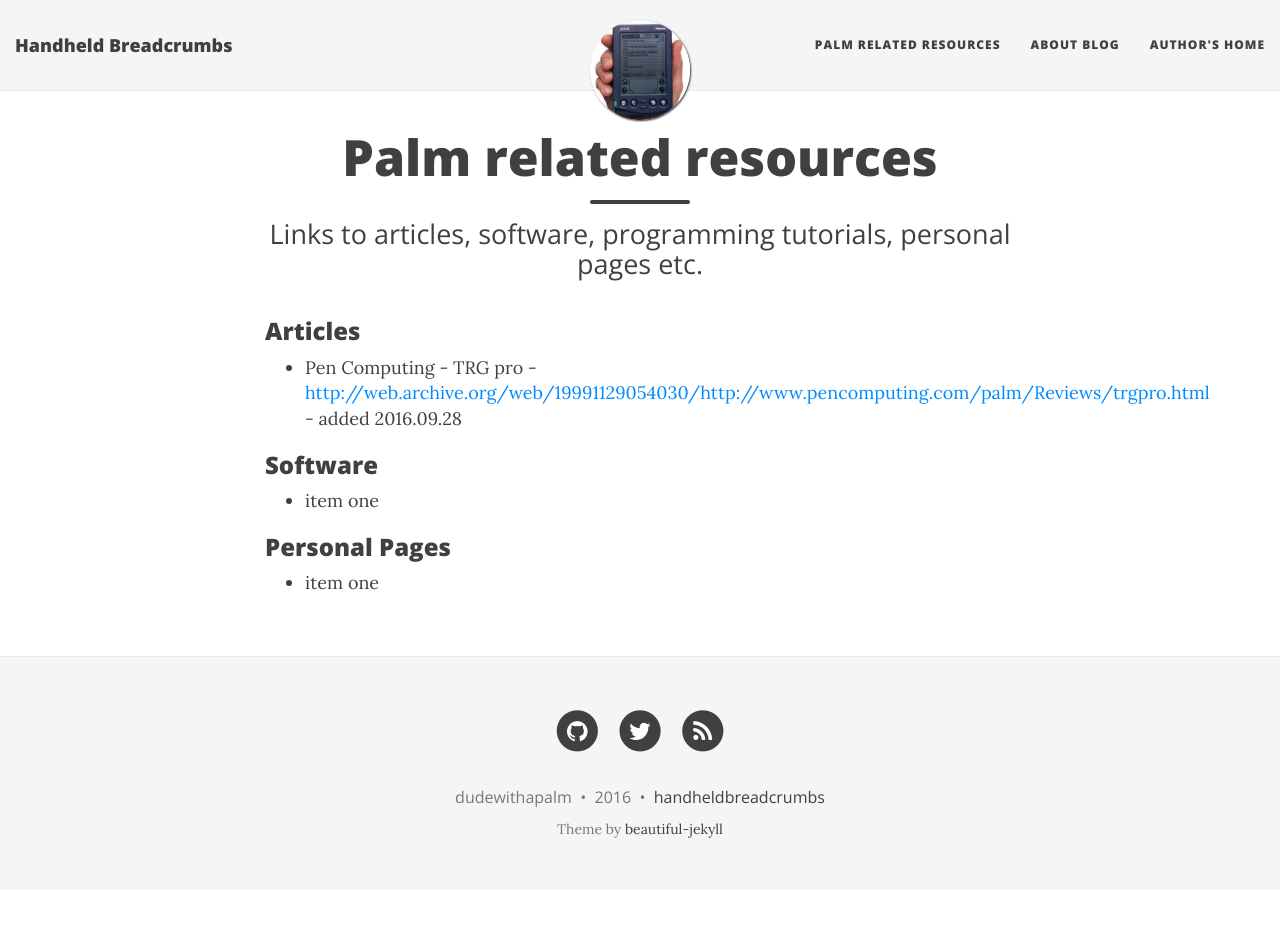
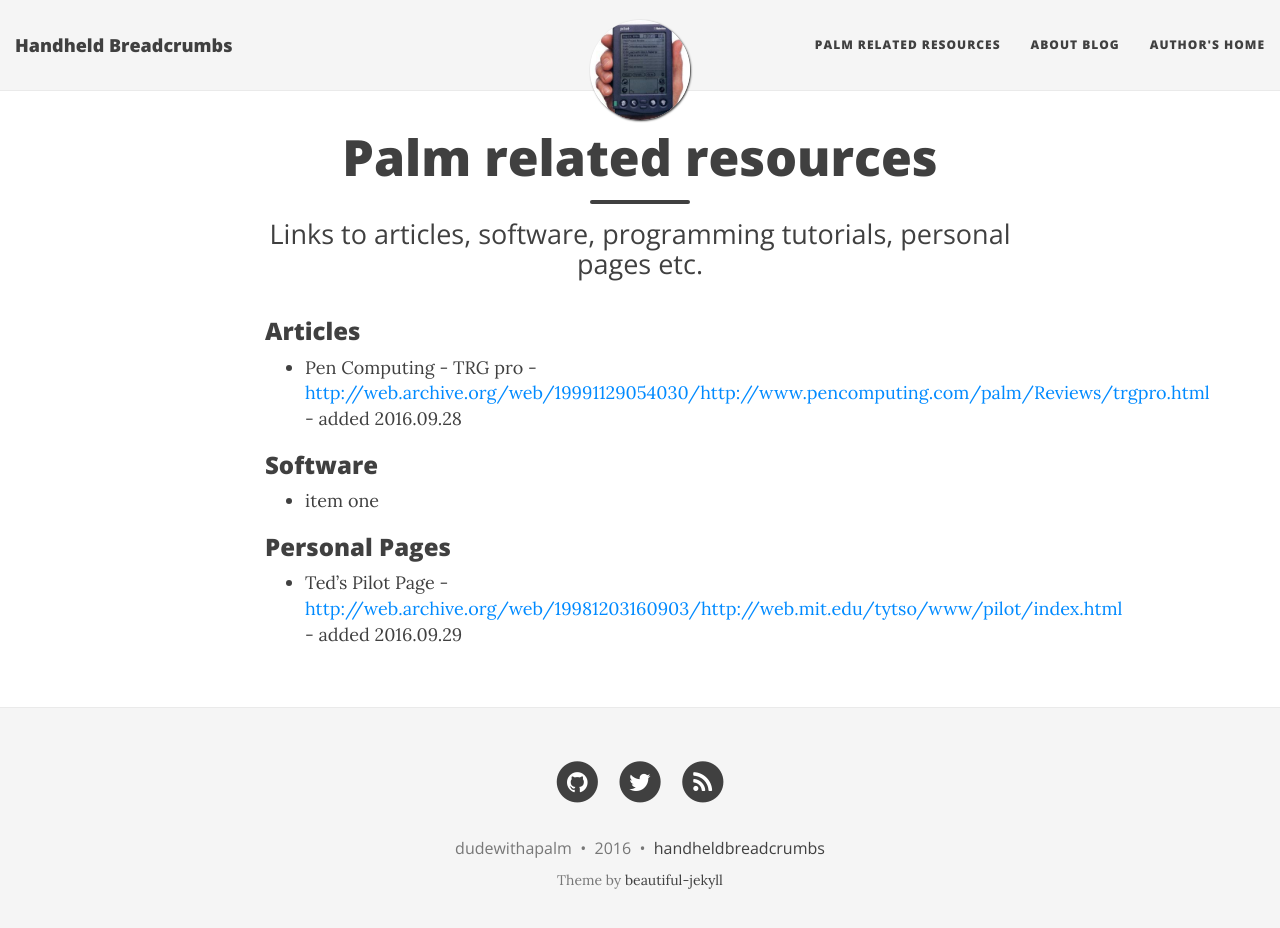
Before and after one commit to handheldbreadcrumbs/handheldbreadcrumbs.github.io, a Jekyll site: the page built from palmresources.md, in a window 1280 px wide and 941 px high. Shown: the top 928 px of the window. Built offline with Jekyll 4.4.1, drawn with Linux system fonts in a browser that asks for light colours; nearby versions of some CDN libraries.

Commit message:
added Ted's Pilot page url

```diff
--- a/palmresources.md
+++ b/palmresources.md
@@ -12,4 +12,4 @@ date:   2016-09-27 19:34:56
 * item one
 
 ### Personal Pages
-* item one
+* Ted's Pilot Page - [http://web.archive.org/web/19981203160903/http://web.mit.edu/tytso/www/pilot/index.html](http://web.archive.org/web/19981203160903/http://web.mit.edu/tytso/www/pilot/index.html) - added 2016.09.29
```
